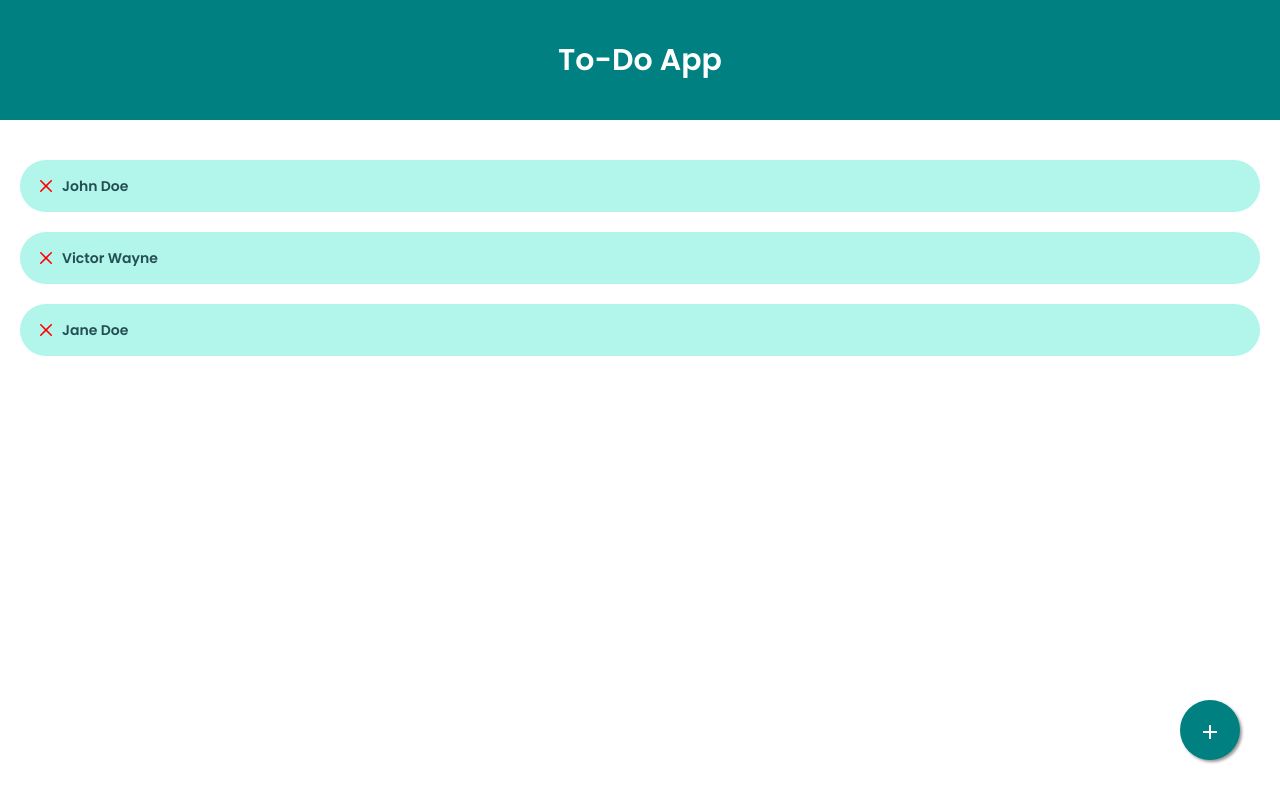
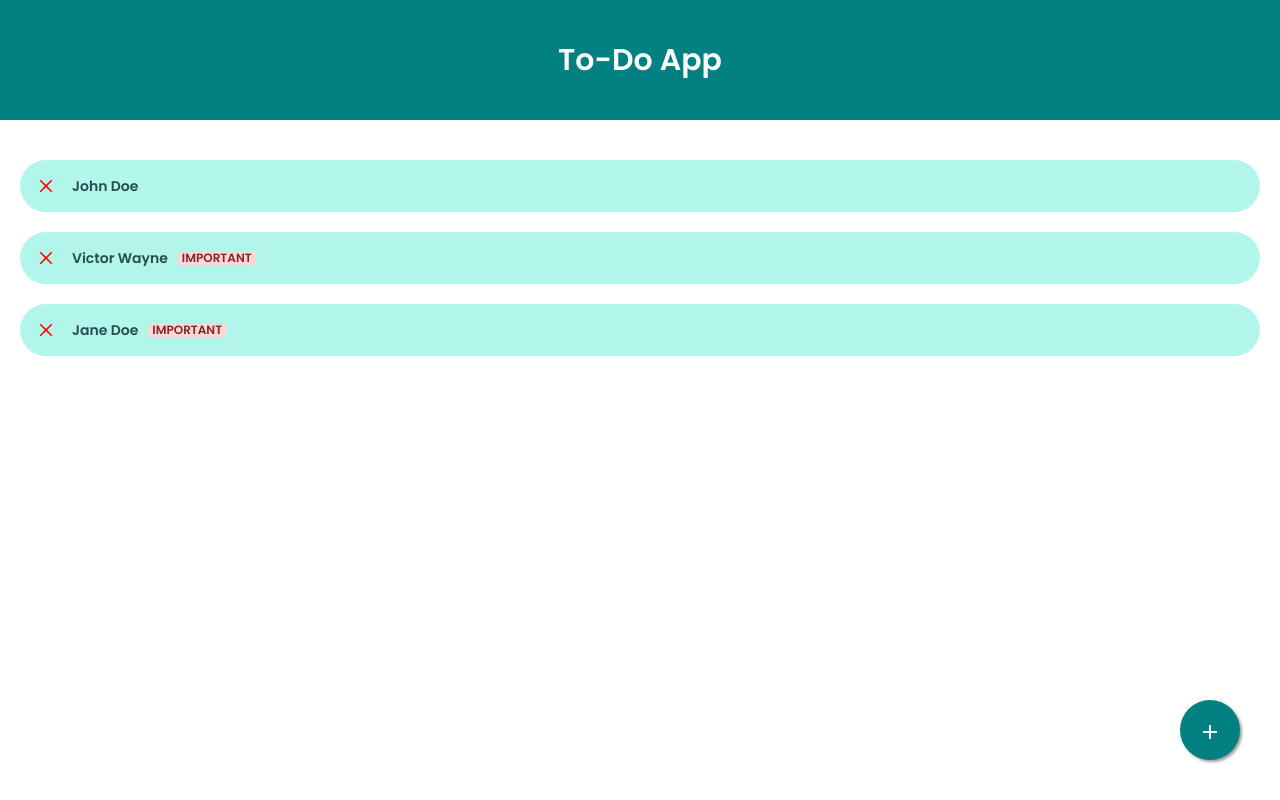
Before and after one commit to luqmanrumaiz/To-Do-App, a React (Create React App) app in the folder to-do-app/: page / in a window 1280 px wide. Built offline with nearby package versions, Linux system fonts and the light colour scheme.

Commit message:
Added Important Badge

```diff
--- a/to-do-app/src/App.css
+++ b/to-do-app/src/App.css
@@ -24,9 +24,8 @@
     margin-top: 20px;
 }
 
-.tasks__task__taskTitle{
-    margin-left: 30px;
-    text-align: center;
+.tasks__taskTitle{
+    margin: 0 10px 0 10px;
 }
 
 .tasks__body > {
--- a/to-do-app/src/App.js
+++ b/to-do-app/src/App.js
@@ -1,14 +1,14 @@
 import './App.css';
-import {Avatar, Box, Center, ChakraProvider, Stack, Tag, TagLabel, CloseButton} from "@chakra-ui/react"
+import {Avatar, Box, Center, ChakraProvider, Stack, Tag, TagLabel, CloseButton, Badge} from "@chakra-ui/react"
 import AddIcon from '@material-ui/icons/Add';
 import {useState} from "react";
 
 function App() {
 
     const [tasks, setTasks] = useState([
-        { importance: "", task: "John Doe" },
-        { importance: "", task: "Victor Wayne" },
-        { importance: "", task: "Jane Doe" },
+        {important: false, task: "John Doe"},
+        {important: true, task: "Victor Wayne"},
+        {important: true, task: "Jane Doe"},
     ]);
 
     return (
@@ -36,6 +36,9 @@ function App() {
                                 <TagLabel className="tasks__taskTitle">
                                     {task.task}
                                 </TagLabel>
+                                {task.important ?
+                                    <Badge colorScheme="red">Important</Badge> : <></>
+                                }
                             </Tag>
                         </Stack>
                     ))}
```
